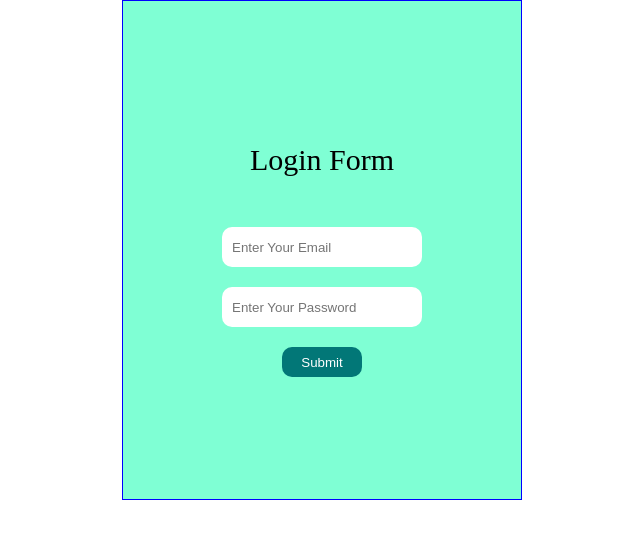
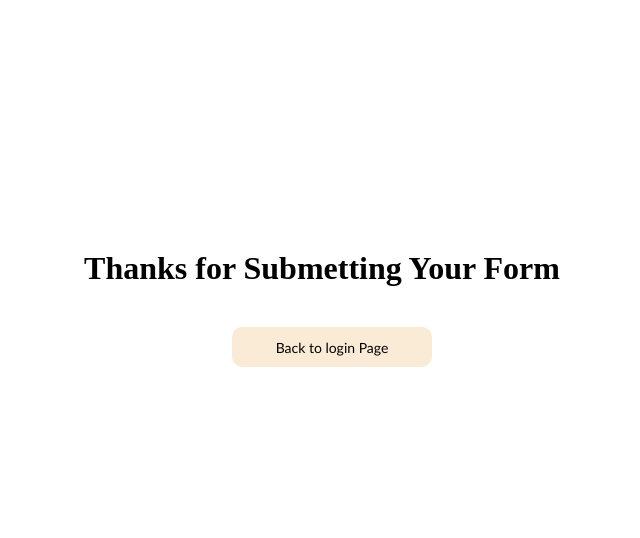
Before and after one commit to ishoef/Class-9, a plain HTML site: page index.html in a window 1280 px wide. Shown: the whole page, without its empty margins (318-958 px from the left). Drawn offline with Linux system fonts and the light colour scheme.

Commit message:
modified

```diff
--- a/index.html
+++ b/index.html
@@ -3,19 +3,11 @@
 <head>
     <meta charset="UTF-8">
     <meta name="viewport" content="width=device-width, initial-scale=1.0">
-    <title>Class-9</title>
+    <title>Home</title>
     <link rel="stylesheet" href="style.css">
 </head>
 <body>
-    <div class="container">
-        <div class="sub-container">
-            <p class="title">Login Form</p>
-            <form class="form-data" action="" method="" enctype="multipart/form-data">
-                <input class="input-element" type="email" placeholder="Enter Your Email" name="" value="">
-                <input class="input-element" type="password" placeholder="Enter Your Password" name="" value="">
-                <button class="btn" type="submit">Submit</button>
-            </form>
-        </div>
-    </div>
+    <h1>Thanks for Submetting Your Form</h1>
+    <button class="btn" type="button"><a href="login.html">Back to login Page</a></button>
 </body>
 </html>
--- /dev/null
+++ b/style-login.css
@@ -0,0 +1,59 @@
+* {
+    margin: 0;
+    padding: 0;
+    box-sizing: border-box;
+}
+
+.body-container {
+    width: 100%;
+    height: 100vh;
+    display: flex;
+    justify-content: center;
+    align-items: center;
+}
+
+.container {
+    width: 400px;
+    height: 500px;
+    background-color: aquamarine;
+    margin: auto;
+    border: 1px solid blue;
+    display: flex;
+    justify-content: center;
+    align-items: center;
+    border-radius: 10px;
+}
+
+.title {
+    margin-top: 20px;
+    text-align: center;
+    font-size: 30px;
+    margin-bottom: 40px;
+}
+
+
+.input-element {
+    display: block;
+    border: none;
+    width: 200px;
+    height: 40px;
+    padding: 7px;
+    padding-left: 10px;
+    margin-bottom: 20px;
+    border-radius: 10px;
+}
+
+.btn {
+    display: block;
+    width: 80px;
+    height: 30px;
+    margin-left: 60px;
+    background-color: #027777;
+    border: none;
+    border-radius: 10px;
+}
+
+.btn a {
+    text-decoration: none;
+    color: white;
+}
--- a/style.css
+++ b/style.css
@@ -4,44 +4,24 @@
     box-sizing: border-box;
 }
 
-
-.container {
-    width: 400px;
-    height: 500px;
-    background-color: aquamarine;
-    margin: auto;
-    border: 1px solid blue;
-    display: flex;
-    justify-content: center;
-    align-items: center;
-}
-
-.title {
-    margin-top: 20px;
+h1 {
     text-align: center;
-    font-size: 30px;
-    margin-bottom: 50px;
-}
-
-
-.input-element {
-    display: block;
-    border: none;
-    width: 200px;
-    height: 40px;
-    padding: 7px;
-    padding-left: 10px;
-    margin-bottom: 20px;
-    border-radius: 10px;
+    margin-top: 250px;
 }
 
 .btn {
-    display: block;
-    width: 80px;
-    height: 30px;
-    margin-left: 60px;
-    background-color: #027777;
+    width: 200px;
+    height: 40px;
+    background-color: antiquewhite;
     border: none;
     border-radius: 10px;
-    color: white;
+    margin-left: 550px;
+    margin-top: 40px;
 }
+
+.btn a {
+    text-decoration: none;
+    color: black;
+    font-family: 'Trebuchet MS', 'Lucida Sans Unicode', 'Lucida Grande', 'Lucida Sans', Arial, sans-serif;
+    font-size: 14px;
+}
```
Also changed, not shown: login.html (added, +25 -0 lines).
